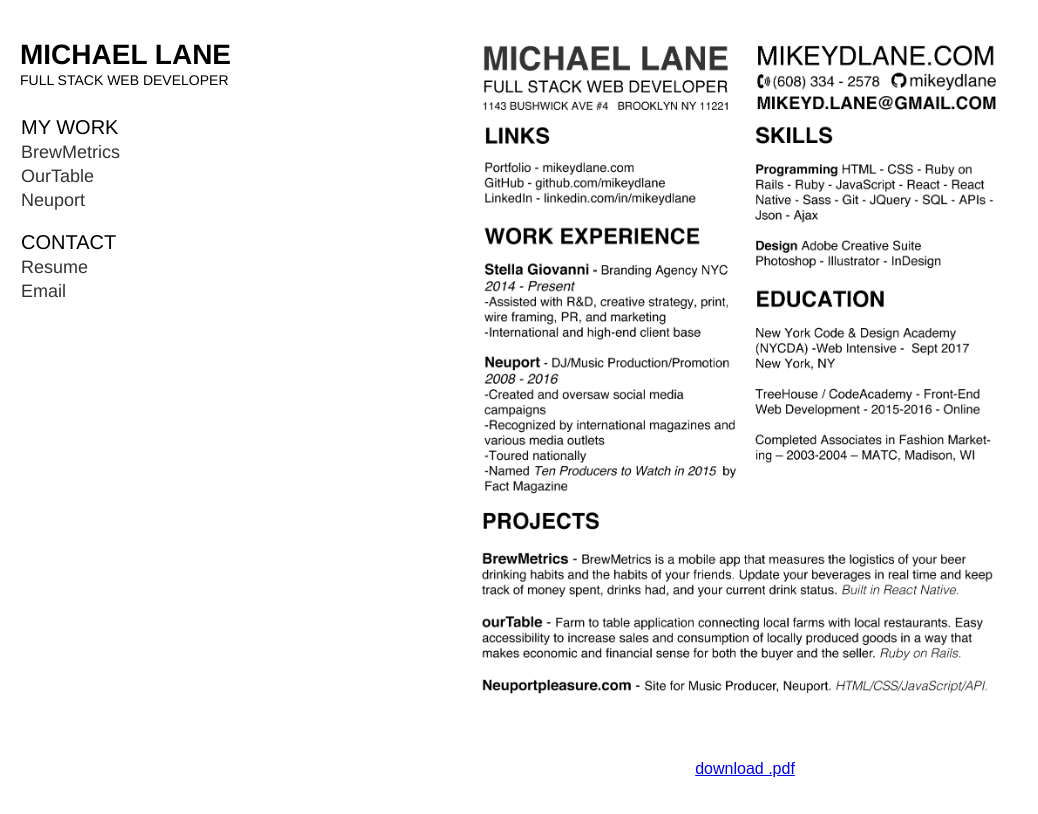
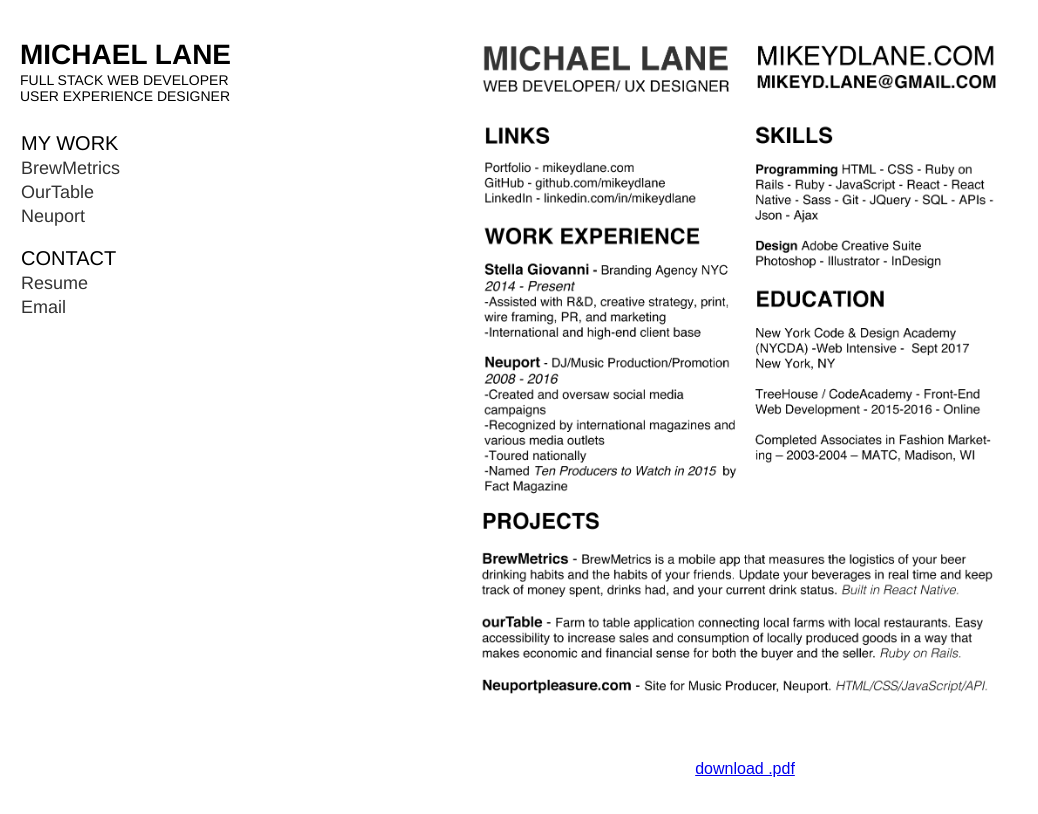
Before and after one commit to Mikeydlane/mikeydlane.com, a React app: page /resume in a window 1280 px wide. Shown: the whole page, without its empty margins (0-1038 px from the left). Built offline with nearby package versions, Linux system fonts and the light colour scheme.

Commit message:
resume update

```diff
--- a/src/Resume/Resume.js
+++ b/src/Resume/Resume.js
@@ -6,8 +6,8 @@
     return (
       <div className="ContactFeature">
         <div className="resumeft1">
-          <img className="resume1" src='./MichaelLaneResume2018.png' />
-          <a target="_resume" href="./MichaelLaneResume2018.pdf"><p>download .pdf</p></a>
+          <img className="resume1" src='./MichaelLaneResume2018a.png' />
+          <a target="_resume" href="./MichaelLaneResume2018a.pdf"><p>download .pdf</p></a>
         </div>
       </div>
     );
--- a/src/SideBar/index.js
+++ b/src/SideBar/index.js
@@ -8,6 +8,7 @@
       <div className='header'>
         <h1><Link to="/Contact">MICHAEL LANE</Link></h1>
         <h3>FULL STACK WEB DEVELOPER</h3>
+        <h3 className="UX">USER EXPERIENCE DESIGNER</h3>
         <ul>
           <li className="top-link">MY WORK</li>
             <ul className="min-link">
--- a/src/SideBar/styles.scss
+++ b/src/SideBar/styles.scss
@@ -21,7 +21,13 @@
     text-decoration: none;
     color: #000;
   }
+
+  .UX {
+    margin-top: -14px;
+  }
 }
+
+
 
 
 ul {
```
Also changed, not shown: public/MichaelLaneResume2018a.png (added), 1 other file (tests, documents, lock files or other folders).
